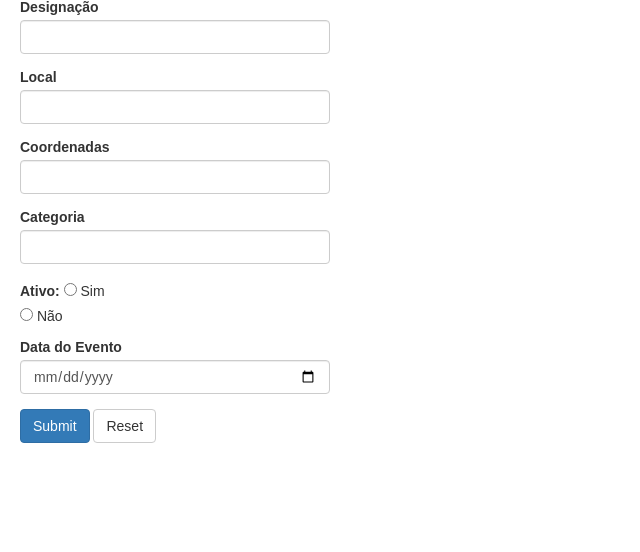
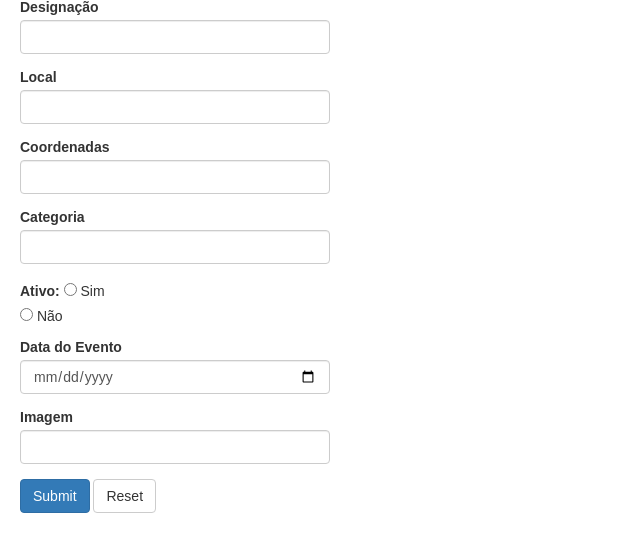
Before and after one commit to goldfishgam3r/ATW_E_G, a PHP site: page /adicionarevento.php in a window 1280 px wide. Shown: the part 110-662 px from the top of the page, without its empty margins (0-640 px from the left). Run offline with PHP 8.4, Linux system fonts and the light colour scheme.

Commit message:
Update adicionarevento.php

```diff
--- a/adicionarevento.php
+++ b/adicionarevento.php
@@ -3,8 +3,8 @@
 require_once "config.php";
 
 // Define variables and initialize with empty values
-$desigancao = $local = $coordenadas = $categoria = $dataevento = $ativo ="";
-$desigancao_err = $local_err = $coordenadas_err = $categoria_err = $dataevento_err = $ativo_err = "";
+$desigancao = $local = $coordenadas = $categoria = $dataevento = $ativo = $imagem = "";
+$desigancao_err = $local_err = $coordenadas_err = $categoria_err = $dataevento_err = $ativo_err = $imagem_err = "";
 
 // Processing form data when form is submitted
 if($_SERVER["REQUEST_METHOD"] == "POST"){
@@ -84,16 +84,23 @@ if(empty(trim($_POST["dataevento"]))){
     $dataevento = trim($_POST["dataevento"]);
 }
 
+// Validate imagem
+if(empty(trim($_POST["imagem"]))){
+    $imagem = "images/default.png";
+} else{
+    $imagem = trim($_POST["imagem"]);
+}
+
 
     // Check input errors before inserting in database
-    if(empty($desigancao_err) && empty($local_err) && empty($coordenadas_err) && empty($categoria_err) && empty($dataevento_err) && empty($ativo_err)){
+    if(empty($desigancao_err) && empty($local_err) && empty($coordenadas_err) && empty($categoria_err) && empty($dataevento_err) && empty($ativo_err && empty($imagem_err))){
 
         // Prepare an insert statement
-        $sql = "INSERT INTO evento (desigancao, local, coordenadas, categoria, dataevento, ativo) VALUES (?, ?, ?, ?, ?, ?)";
+        $sql = "INSERT INTO evento (desigancao, local, coordenadas, categoria, dataevento, ativo, imagem) VALUES (?, ?, ?, ?, ?, ?, ?)";
 
         if($stmt = mysqli_prepare($conn, $sql)){
             // Bind variables to the prepared statement as parameters
-            mysqli_stmt_bind_param($stmt, "ssssss", $param_desigancao, $param_local, $param_coordenadas, $param_categoria, $param_dataevento, $param_ativo);
+            mysqli_stmt_bind_param($stmt, "sssssss", $param_desigancao, $param_local, $param_coordenadas, $param_categoria, $param_dataevento, $param_ativo, $param_imagem);
 
             // Set parameters
             $param_desigancao = $desigancao;
@@ -102,7 +109,7 @@ if(empty(trim($_POST["dataevento"]))){
             $param_categoria = $categoria;
             $param_dataevento = $dataevento;
             $param_ativo = $ativo;
-
+            $param_imagem =  $imagem;
 
 
             // Attempt to execute the prepared statement
@@ -172,6 +179,11 @@ if(empty(trim($_POST["dataevento"]))){
                 <input type="date" name="dataevento" class="form-control" value="<?php echo $dataevento; ?>">
                 <span class="help-block"><?php echo $dataevento_err; ?></span>
             </div>
+            <div class="form-group <?php echo (!empty($imagem_err)) ? 'has-error' : ''; ?>">
+                <label>Imagem</label>
+                <input type="text" name="imagem" class="form-control" value="<?php echo $imagem; ?>">
+                <span class="help-block"><?php echo $imagem_err; ?></span>
+            </div>
             <div class="form-group">
                 <input type="submit" class="btn btn-primary" value="Submit">
                 <input type="reset" class="btn btn-default" value="Reset">
```
